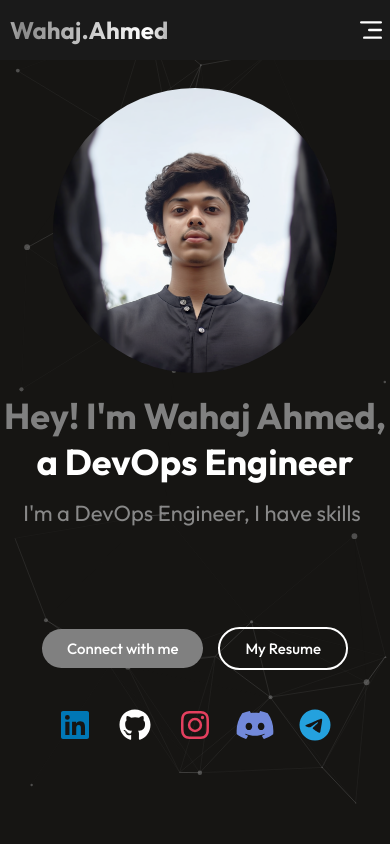
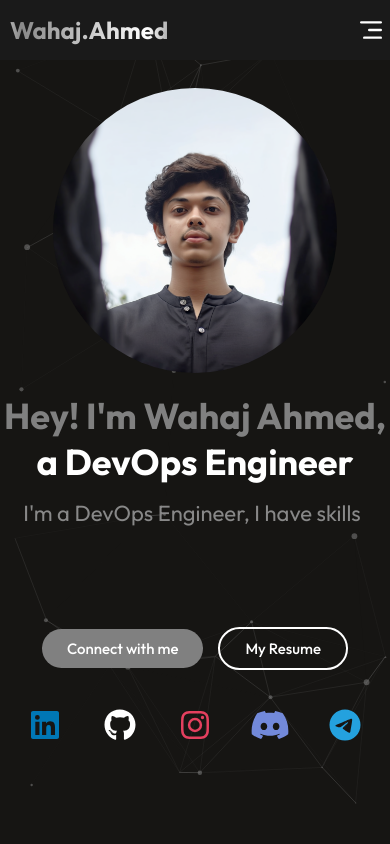
Before and after one commit to wahajahmad-cyber/Portfolio_Website, a React (Vite) app: page / in a window 390 px wide. Shown: the top 844 px of the page. Built offline with nearby package versions, Linux system fonts and the light colour scheme; no server answers; a web font is replaced by a local one.

Commit message:
changed made socials spacing

```diff
--- a/src/components/Hero/Hero.css
+++ b/src/components/Hero/Hero.css
@@ -232,7 +232,7 @@
     }
 
     .hero-social {
-        gap: 20px; /* Decreased gap for mobile social icons */
+        gap: 35px; /* Reverted to match friend's spacing */
         margin-top: 25px;
         margin-bottom: 0; /* Adjusted for better mobile spacing */
     }
```
